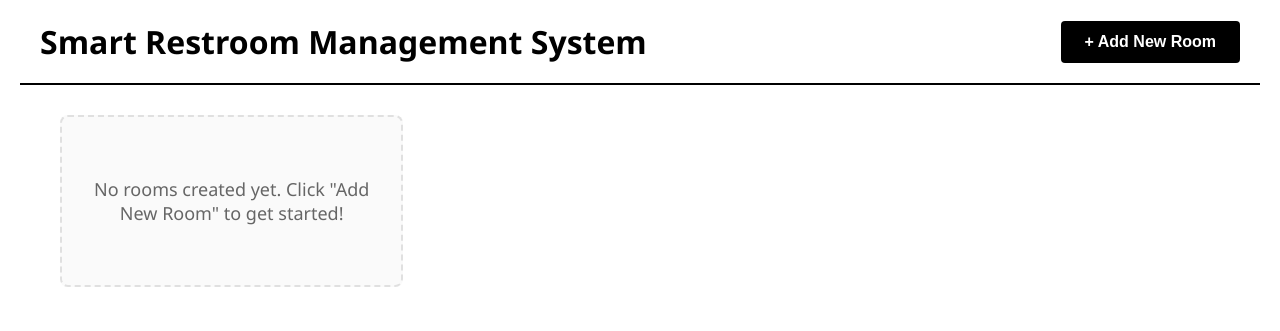
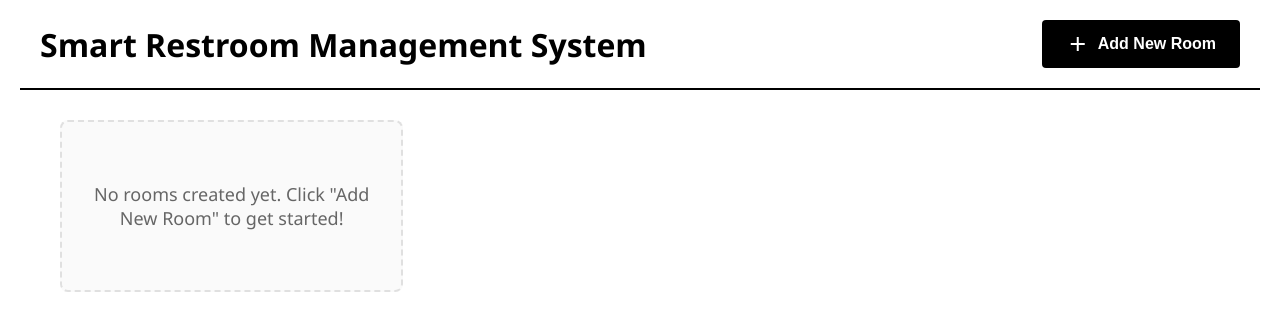
Before and after one commit to ydgn43/saray-tp-project, a Flask app: page / in a window 1280 px wide. Shown: the top 331 px of the page. Run offline with Flask 3, Linux system fonts and the light colour scheme; data that the repository does not hold is empty; some libraries are stand-ins or nearby versions.

Commit message:
changed icon pack

```diff
--- a/static/js/dashboard.js
+++ b/static/js/dashboard.js
@@ -50,7 +50,9 @@ function renderRooms() {
                         <div class="room-meta">${room.type} • ${room.location || 'No location'}</div>
                     </div>
                     <div class="room-actions">
-                        <button class="btn-icon" onclick="editRoom('${room.id}')" title="Edit Room">⚙️</button>
+                        <button class="btn-icon" onclick="editRoom('${room.id}')" title="Edit Room">
+                            <span class="material-symbols-outlined">settings</span>
+                        </button>
                     </div>
                 </div>
 
@@ -58,12 +60,16 @@ function renderRooms() {
                     ${Object.entries(supplies).map(([key, supply]) => `
                         <div class="supply-item">
                             <span class="supply-name">
+                                <span class="material-symbols-outlined">${getSupplyIcon(key)}</span>
                                 <span>${supply.name}</span>
                             </span>
                             <div class="supply-actions">
                                 <span class="supply-status status-${supply.status}">${supply.status.toUpperCase()}</span>
                                 ${supply.status === 'empty' ?
-                `<button class="btn-resolve" onclick="resolveSupply('${room.id}', '${key}')">Mark Full</button>`
+                `<button class="btn-resolve" onclick="resolveSupply('${room.id}', '${key}')">
+                    <span class="material-symbols-outlined">check_circle</span>
+                    Mark Full
+                </button>`
                 : ''}
                             </div>
                         </div>
@@ -96,8 +102,13 @@ function getDefaultSupplies() {
 
 // Get icon for supply type
 function getSupplyIcon(type) {
-    // Minimal design - no icons
-    return '';
+    const icons = {
+        toilet_paper: 'laps',
+        soap: 'soap',
+        towel: 'dry',
+        trash: 'delete'
+    };
+    return icons[type] || 'inventory_2';
 }
 
 // Modal functions
--- a/templates/dashboard.html
+++ b/templates/dashboard.html
@@ -5,13 +5,18 @@
     <title>Smart Restroom Dashboard</title>
     <meta name="viewport" content="width=device-width, initial-scale=1">
     <link rel="stylesheet" href="/static/css/style.css">
+    <link rel="stylesheet"
+        href="https://fonts.googleapis.com/css2?family=Material+Symbols+Outlined:opsz,wght,FILL,GRAD@24,400,0,0" />
     <script src="https://cdnjs.cloudflare.com/ajax/libs/socket.io/4.6.1/socket.io.min.js"></script>
 </head>
 
 <body>
     <div class="header">
         <h1>Smart Restroom Management System</h1>
-        <button class="btn-primary" onclick="showAddRoomModal()">+ Add New Room</button>
+        <button class="btn-primary" onclick="showAddRoomModal()">
+            <span class="material-symbols-outlined">add</span>
+            Add New Room
+        </button>
     </div>
 
     <div class="container">
@@ -23,7 +28,9 @@
     <!-- Add Room Modal -->
     <div id="addRoomModal" class="modal">
         <div class="modal-content">
-            <span class="close" onclick="closeAddRoomModal()">&times;</span>
+            <span class="close" onclick="closeAddRoomModal()">
+                <span class="material-symbols-outlined">close</span>
+            </span>
             <h2>Add New Room</h2>
             <form id="addRoomForm">
                 <div class="form-group">
@@ -51,7 +58,9 @@
     <!-- Edit Room Modal -->
     <div id="editRoomModal" class="modal">
         <div class="modal-content">
-            <span class="close" onclick="closeEditRoomModal()">&times;</span>
+            <span class="close" onclick="closeEditRoomModal()">
+                <span class="material-symbols-outlined">close</span>
+            </span>
             <h2>Edit Room</h2>
             <form id="editRoomForm">
                 <input type="hidden" id="editRoomId">
```
